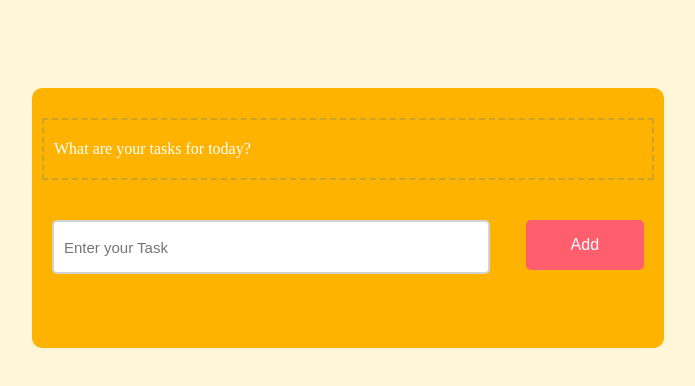
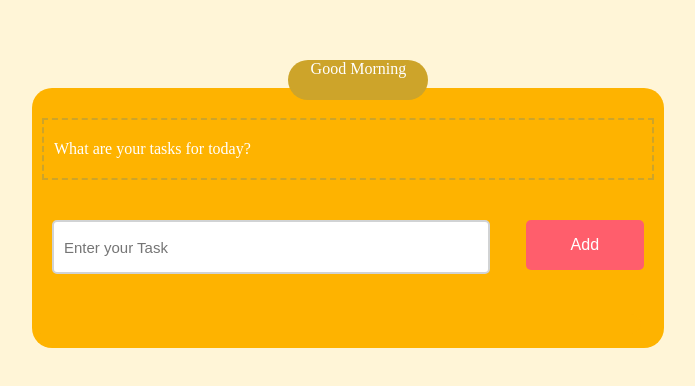
Before and after one commit to ShaliaRamiah/to-do, a plain HTML site: page index.html in a window 1280 px wide. Shown: the part 190-576 px from the top of the page, without its empty margins (292-987 px from the left). Drawn offline with Linux system fonts and the light colour scheme.

Commit message:
updated project

```diff
--- a/app.js
+++ b/app.js
@@ -15,7 +15,7 @@ document.querySelector('#add').onclick = function () {
                     ${document.querySelector('#newtask input').value}
                 </span>
                 <button class="remove">
-                    <i class="far fa-trash-alt"></i>
+                    <i class="delete"></i>
                 </button>
             </div>
         `;
--- a/index.html
+++ b/index.html
@@ -11,7 +11,7 @@
 
 <body>
     <div class="container">
-        <!-- <div class="text-header">Good Morning Sunshine</div> -->
+        <div class="text-header">Good Morning</div>
         <div class="textHappy">What are your tasks for today?</div>
         <div id="newtask">
             <input type="text" placeholder="Enter your Task">
--- a/style.css
+++ b/style.css
@@ -7,17 +7,18 @@ body{
     display: flex;
 }
 
-/* .text-header {
+.text-header {
     color: white;
     text-align: center;
     top: 220px;
     width: 140px;
     height: 40px;
-    left: 35%;
+    left: 43%;
     position: absolute ;
     background: #cda42a;
     margin: 30px;
-} */
+    border-radius: 20px;
+}
 
 .textHappy {
     margin: 10px;
@@ -32,7 +33,7 @@ body{
     height: 30%;
     background: #feb300;
     padding-top: 20px;
-    border-radius: 10px;
+    border-radius: 20px;
     min-width: 450px;
     min-height: 100px;
 }
```
